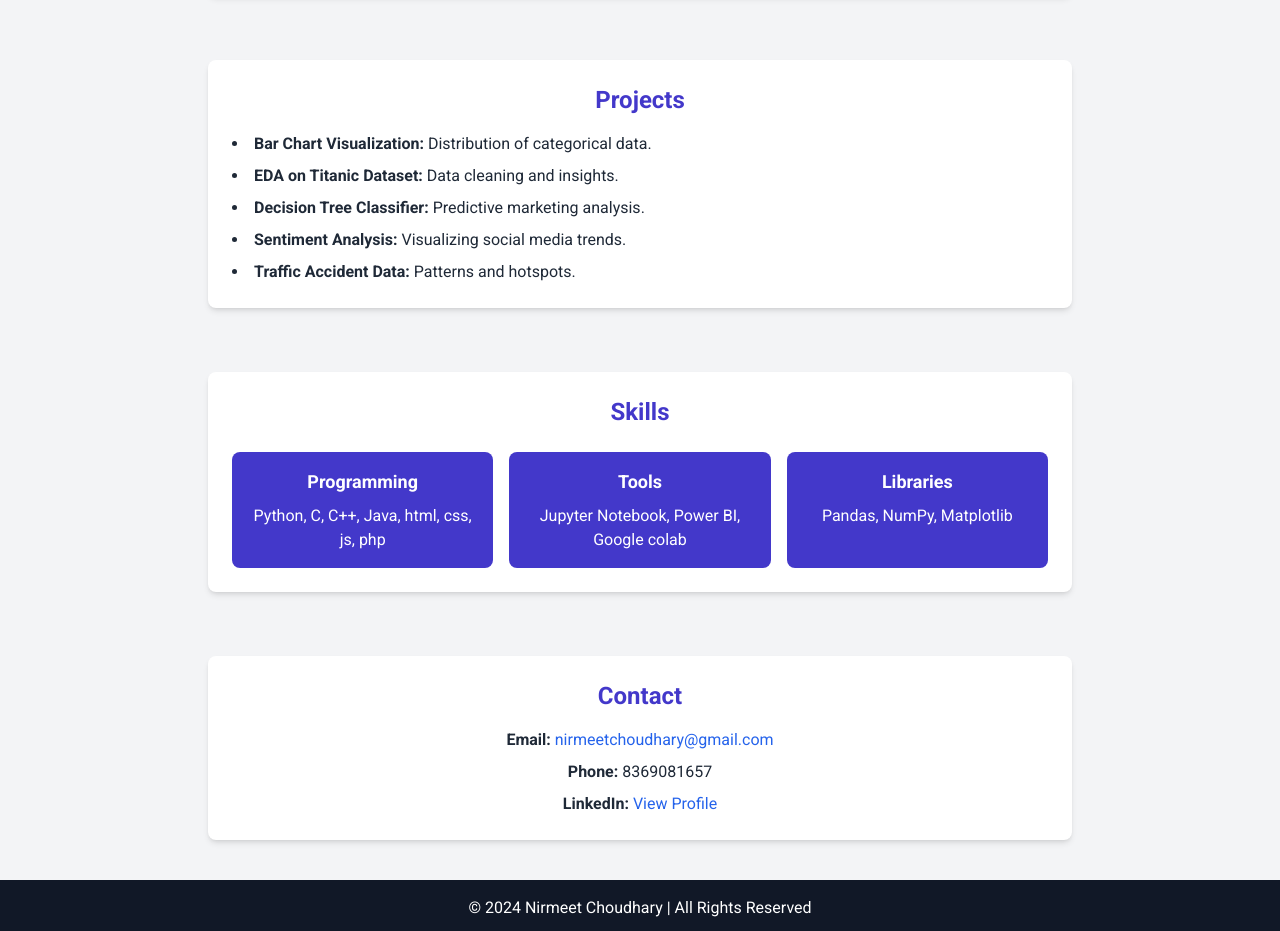
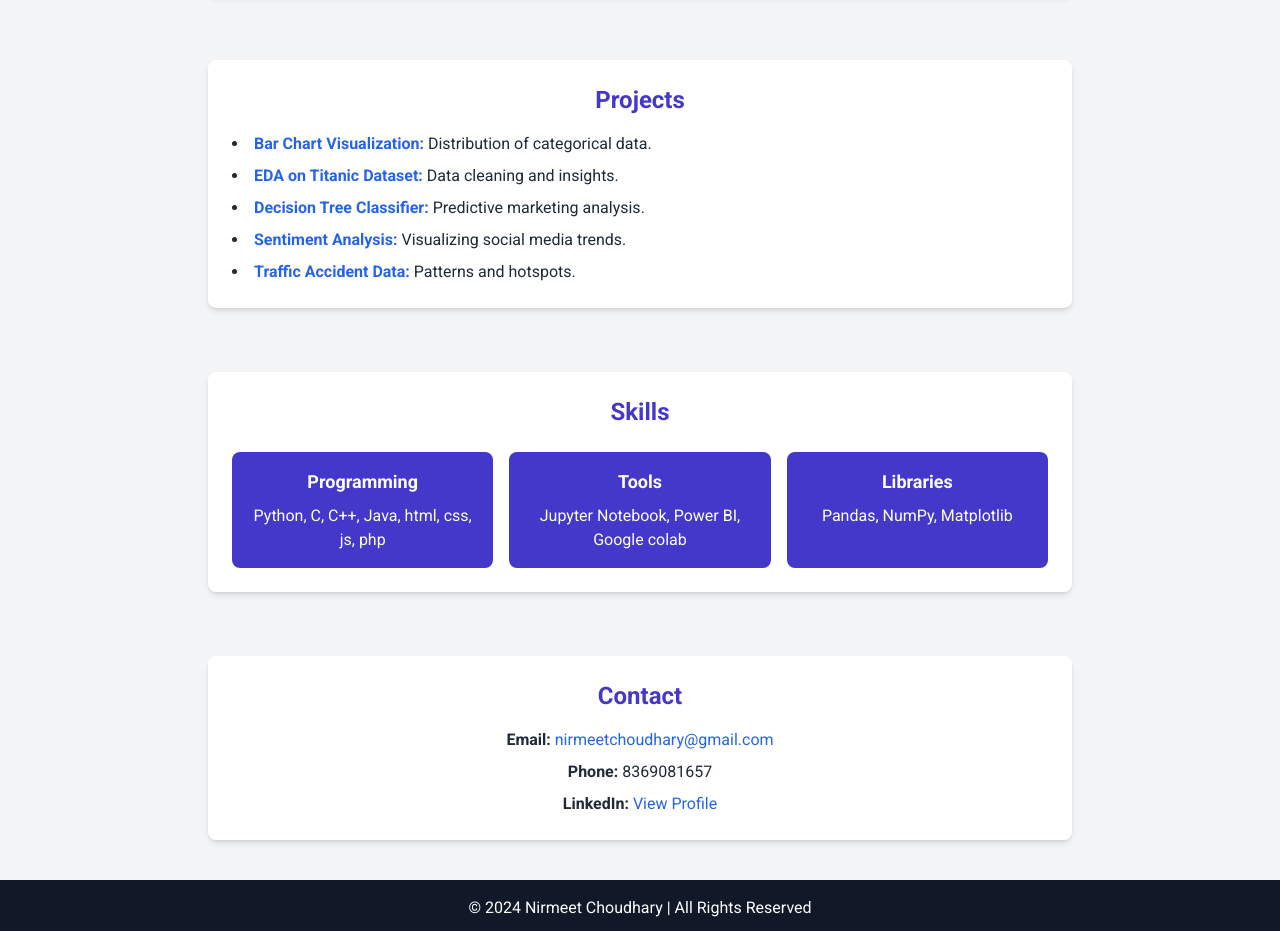
Before and after one commit to Nirmeetchoudhary/Portfolio, a plain HTML site: page index.html in a window 1280 px wide. Shown: the part 1000-1931 px from the top of the page. Drawn offline with nearby package versions, Linux system fonts and the light colour scheme.

Commit message:
Update index.html

```diff
--- a/index.html
+++ b/index.html
@@ -67,16 +67,32 @@
     </section>
 
     <!-- Projects -->
-    <section id="projects" class="bg-white p-6 rounded-lg shadow-md">
-      <h2 class="text-2xl font-bold text-center text-indigo-700 mb-4">Projects</h2>
-      <ul class="list-disc list-inside space-y-2">
-        <li><strong>Bar Chart Visualization:</strong> Distribution of categorical data.</li>
-        <li><strong>EDA on Titanic Dataset:</strong> Data cleaning and insights.</li>
-        <li><strong>Decision Tree Classifier:</strong> Predictive marketing analysis.</li>
-        <li><strong>Sentiment Analysis:</strong> Visualizing social media trends.</li>
-        <li><strong>Traffic Accident Data:</strong> Patterns and hotspots.</li>
-      </ul>
-    </section>
+<section id="projects" class="bg-white p-6 rounded-lg shadow-md">
+  <h2 class="text-2xl font-bold text-center text-indigo-700 mb-4">Projects</h2>
+  <ul class="list-disc list-inside space-y-2">
+    <li>
+      <strong><a href="https://github.com/Nirmeetchoudhary/PRODIGY_DS_01/blob/main/worldpopulation.ipynb" target="_blank" class="text-blue-600 hover:underline">Bar Chart Visualization:</a></strong>
+      Distribution of categorical data.
+    </li>
+    <li>
+      <strong><a href="https://github.com/Nirmeetchoudhary/PRODIGY_DS_02/blob/main/titanic1.ipynb" target="_blank" class="text-blue-600 hover:underline">EDA on Titanic Dataset:</a></strong>
+      Data cleaning and insights.
+    </li>
+    <li>
+      <strong><a href="https://github.com/Nirmeetchoudhary/PRODIGY_DS_03/blob/main/task3.ipynb" target="_blank" class="text-blue-600 hover:underline">Decision Tree Classifier:</a></strong>
+      Predictive marketing analysis.
+    </li>
+    <li>
+      <strong><a href="https://github.com/Nirmeetchoudhary/PRODIGY_DS_04/blob/main/task4.ipynb" target="_blank" class="text-blue-600 hover:underline">Sentiment Analysis:</a></strong>
+      Visualizing social media trends.
+    </li>
+    <li>
+      <strong><a href="https://github.com/Nirmeetchoudhary/PRODIGY_DS_05/blob/main/task5.ipynb" target="_blank" class="text-blue-600 hover:underline">Traffic Accident Data:</a></strong>
+      Patterns and hotspots.
+    </li>
+  </ul>
+</section>
+
 
     <!-- Skills -->
     <section id="skills" class="bg-white p-6 rounded-lg shadow-md">
```
